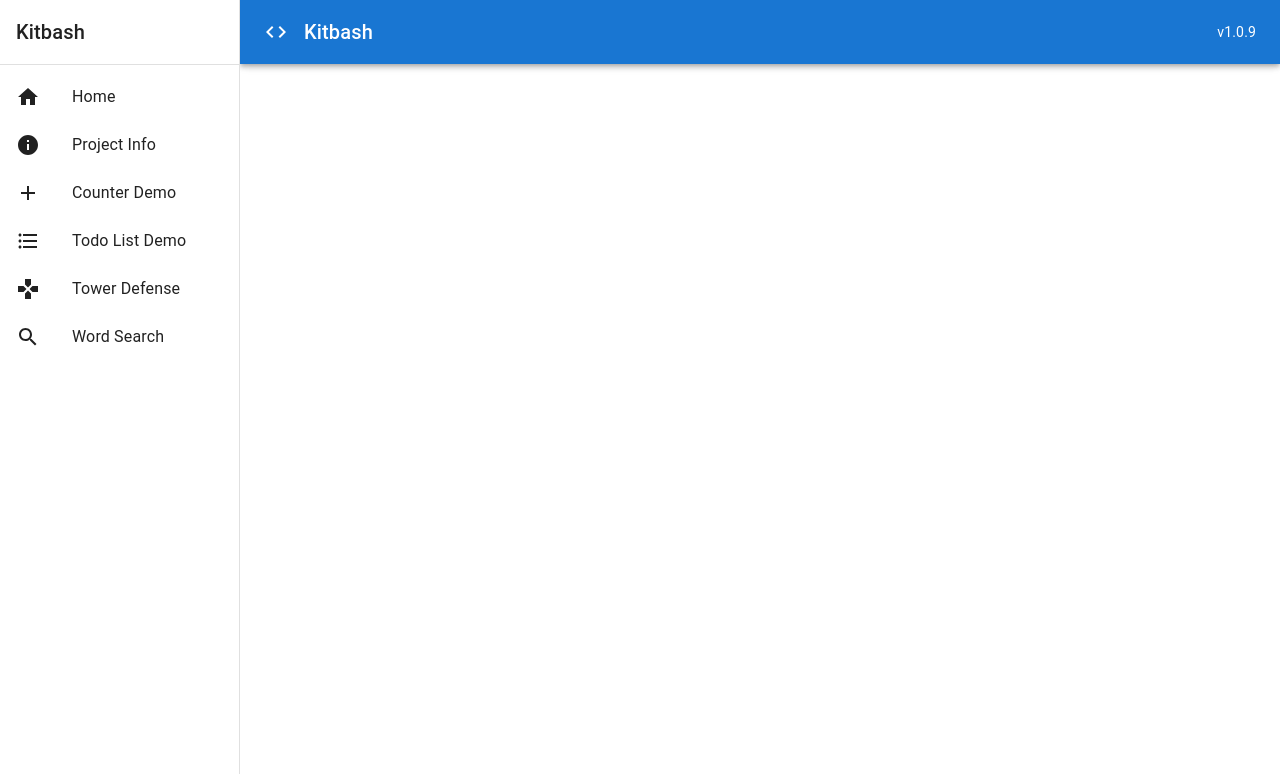
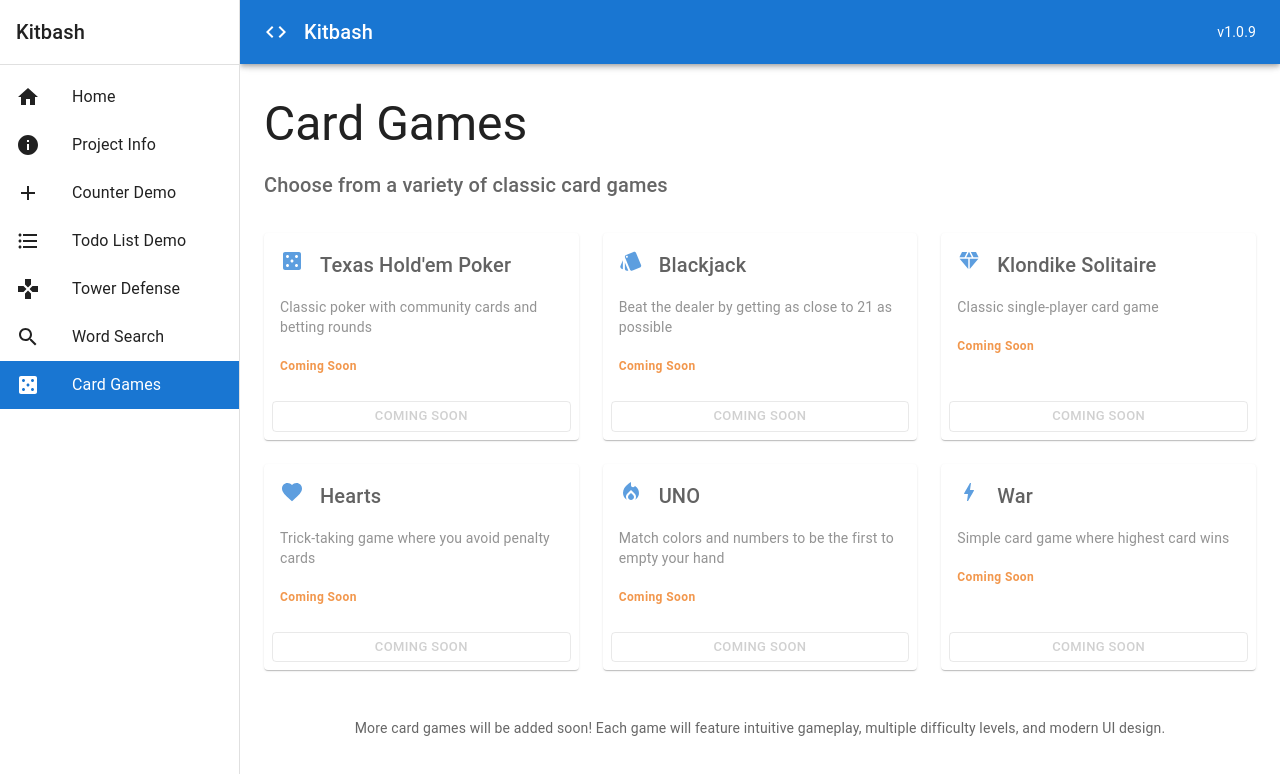
Before and after one commit to taco429/kitbash, a React (Vite) app: page /kitbash/card-games in a window 1280 px wide. Shown: the top 774 px of the page. Built offline with nearby package versions, Linux system fonts and the light colour scheme.

Commit message:
add card games page

```diff
--- a/src/App.tsx
+++ b/src/App.tsx
@@ -10,6 +10,7 @@ import { TowerDefensePage } from './pages/TowerDefensePage'
 import { WordSearchHubPage } from './pages/WordSearchHubPage'
 import { ClassicWordSearchPage } from './pages/ClassicWordSearchPage'
 import { OneWordRushPage } from './pages/OneWordRushPage'
+import { CardGamesPage } from './pages/CardGamesPage'
 
 const theme = createTheme({
   palette: {
@@ -38,6 +39,7 @@ function App() {
             <Route path="/word-search" element={<WordSearchHubPage />} />
             <Route path="/word-search/classic" element={<ClassicWordSearchPage />} />
             <Route path="/word-search/one-word-rush" element={<OneWordRushPage />} />
+            <Route path="/card-games" element={<CardGamesPage />} />
           </Routes>
         </Layout>
       </Router>
--- a/src/components/layout/Layout.tsx
+++ b/src/components/layout/Layout.tsx
@@ -24,6 +24,7 @@ import {
   Code,
   Games,
   Search,
+  Casino,
 } from '@mui/icons-material'
 import { getVersion } from '../../utils/version'
 
@@ -46,6 +47,7 @@ const navigationItems: NavigationItem[] = [
   { text: 'Todo List Demo', icon: <FormatListBulleted />, path: '/todos' },
   { text: 'Tower Defense', icon: <Games />, path: '/tower-defense' },
   { text: 'Word Search', icon: <Search />, path: '/word-search' },
+  { text: 'Card Games', icon: <Casino />, path: '/card-games' },
 ]
 
 export const Layout = ({ children }: LayoutProps) => {
--- /dev/null
+++ b/src/pages/CardGamesPage.tsx
@@ -0,0 +1,155 @@
+import { Box, Typography, Grid, Card, CardContent, CardActions, Button, Container } from '@mui/material'
+import { useNavigate } from 'react-router-dom'
+import {
+  Casino,
+  Style,
+  LocalFireDepartment,
+  Bolt,
+  Diamond,
+  Favorite
+} from '@mui/icons-material'
+
+interface CardGame {
+  id: string
+  name: string
+  description: string
+  icon: React.ReactNode
+  path: string
+  isComingSoon?: boolean
+}
+
+const cardGames: CardGame[] = [
+  {
+    id: 'poker',
+    name: 'Texas Hold\'em Poker',
+    description: 'Classic poker with community cards and betting rounds',
+    icon: <Casino />,
+    path: '/card-games/poker',
+    isComingSoon: true
+  },
+  {
+    id: 'blackjack',
+    name: 'Blackjack',
+    description: 'Beat the dealer by getting as close to 21 as possible',
+    icon: <Style />,
+    path: '/card-games/blackjack',
+    isComingSoon: true
+  },
+  {
+    id: 'solitaire',
+    name: 'Klondike Solitaire',
+    description: 'Classic single-player card game',
+    icon: <Diamond />,
+    path: '/card-games/solitaire',
+    isComingSoon: true
+  },
+  {
+    id: 'hearts',
+    name: 'Hearts',
+    description: 'Trick-taking game where you avoid penalty cards',
+    icon: <Favorite />,
+    path: '/card-games/hearts',
+    isComingSoon: true
+  },
+  {
+    id: 'uno',
+    name: 'UNO',
+    description: 'Match colors and numbers to be the first to empty your hand',
+    icon: <LocalFireDepartment />,
+    path: '/card-games/uno',
+    isComingSoon: true
+  },
+  {
+    id: 'war',
+    name: 'War',
+    description: 'Simple card game where highest card wins',
+    icon: <Bolt />,
+    path: '/card-games/war',
+    isComingSoon: true
+  }
+]
+
+export const CardGamesPage = () => {
+  const navigate = useNavigate()
+
+  const handleGameClick = (game: CardGame) => {
+    if (game.isComingSoon) {
+      // For now, just show an alert
+      alert(`${game.name} is coming soon!`)
+    } else {
+      navigate(game.path)
+    }
+  }
+
+  return (
+    <Container maxWidth="lg" sx={{ py: 4 }}>
+      <Box sx={{ mb: 4 }}>
+        <Typography variant="h3" component="h1" gutterBottom>
+          Card Games
+        </Typography>
+        <Typography variant="h6" color="text.secondary">
+          Choose from a variety of classic card games
+        </Typography>
+      </Box>
+
+      <Grid container spacing={3}>
+        {cardGames.map((game) => (
+          <Grid item xs={12} sm={6} md={4} key={game.id}>
+            <Card
+              sx={{
+                height: '100%',
+                display: 'flex',
+                flexDirection: 'column',
+                transition: 'transform 0.2s ease-in-out, box-shadow 0.2s ease-in-out',
+                '&:hover': {
+                  transform: 'translateY(-4px)',
+                  boxShadow: 3,
+                },
+                opacity: game.isComingSoon ? 0.7 : 1
+              }}
+            >
+              <CardContent sx={{ flexGrow: 1 }}>
+                <Box sx={{ display: 'flex', alignItems: 'center', mb: 2 }}>
+                  <Box sx={{ mr: 2, color: 'primary.main' }}>
+                    {game.icon}
+                  </Box>
+                  <Typography variant="h6" component="h2">
+                    {game.name}
+                  </Typography>
+                </Box>
+                <Typography variant="body2" color="text.secondary">
+                  {game.description}
+                </Typography>
+                {game.isComingSoon && (
+                  <Box sx={{ mt: 2 }}>
+                    <Typography variant="caption" color="warning.main" fontWeight="bold">
+                      Coming Soon
+                    </Typography>
+                  </Box>
+                )}
+              </CardContent>
+              <CardActions>
+                <Button
+                  size="small"
+                  variant={game.isComingSoon ? "outlined" : "contained"}
+                  onClick={() => handleGameClick(game)}
+                  disabled={game.isComingSoon}
+                  fullWidth
+                >
+                  {game.isComingSoon ? 'Coming Soon' : 'Play'}
+                </Button>
+              </CardActions>
+            </Card>
+          </Grid>
+        ))}
+      </Grid>
+
+      <Box sx={{ mt: 6, textAlign: 'center' }}>
+        <Typography variant="body2" color="text.secondary">
+          More card games will be added soon! Each game will feature intuitive gameplay,
+          multiple difficulty levels, and modern UI design.
+        </Typography>
+      </Box>
+    </Container>
+  )
+}
```
